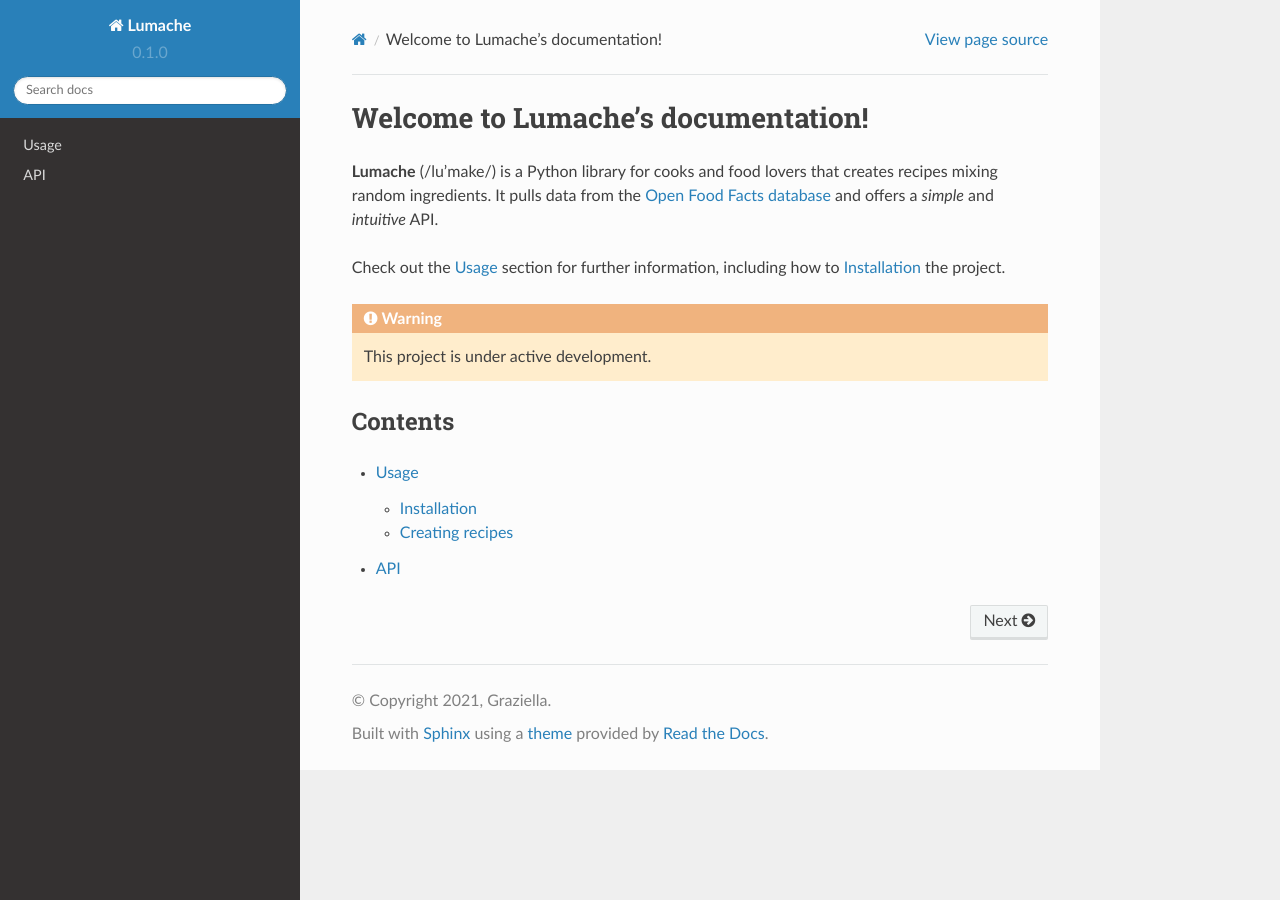
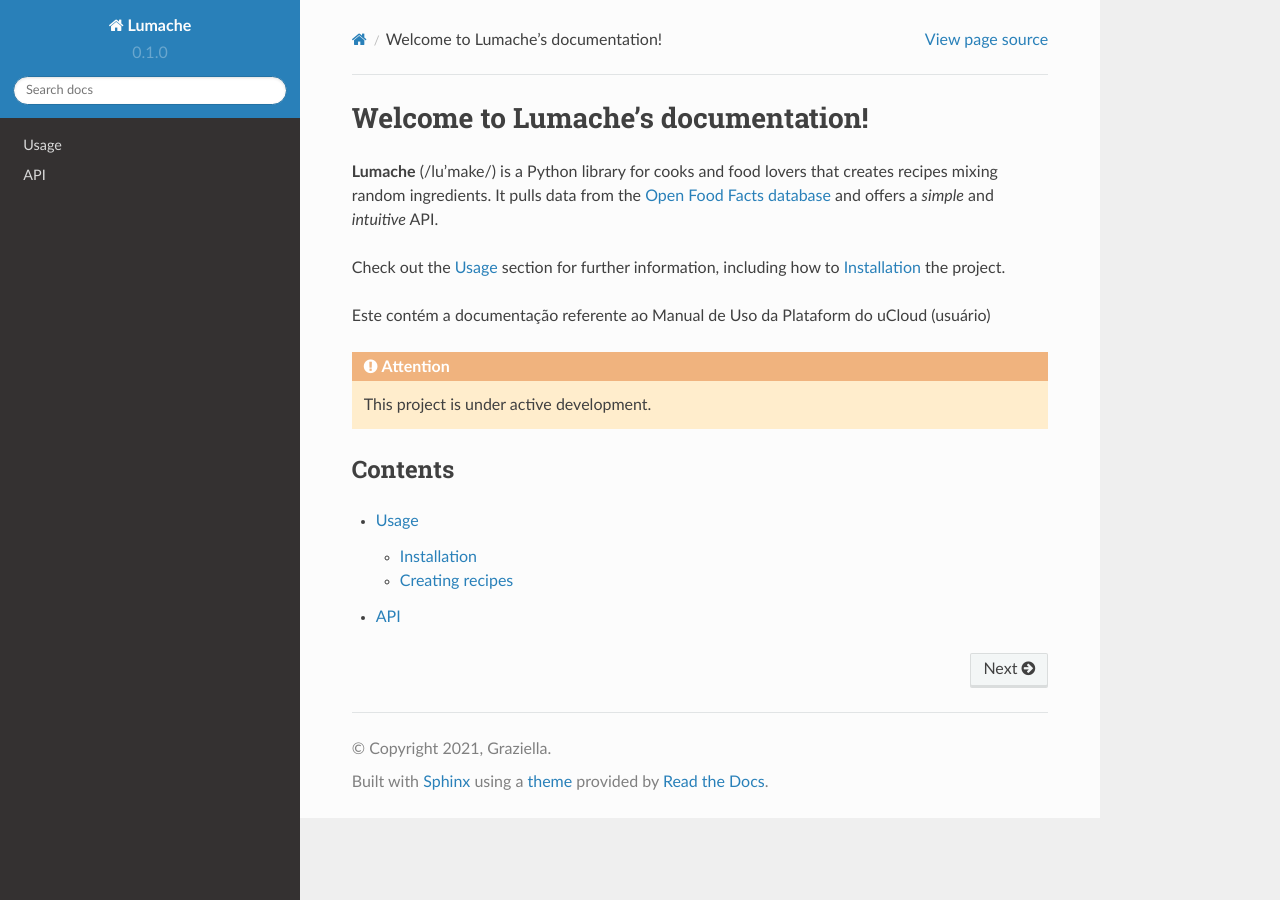
Before and after one commit to documentacao-ustore/ucloud, a Sphinx documentation site: the page built from docs/source/index.rst, in a window 1280 px wide. Built offline with Sphinx 7.4.7 and the Read the Docs theme 2.0.0, drawn with Linux system fonts in a browser that asks for light colours.

Commit message:
Update index.rst
Personalização do home index.rst

```diff
--- a/docs/source/index.rst
+++ b/docs/source/index.rst
@@ -9,7 +9,9 @@ and offers a *simple* and *intuitive* API.
 Check out the :doc:`usage` section for further information, including
 how to :ref:`installation` the project.
 
-.. warning::
+Este contém a documentação referente ao Manual de Uso da Plataform do uCloud (usuário)
+
+.. attention::
 
   This project is under active development.
 
```
